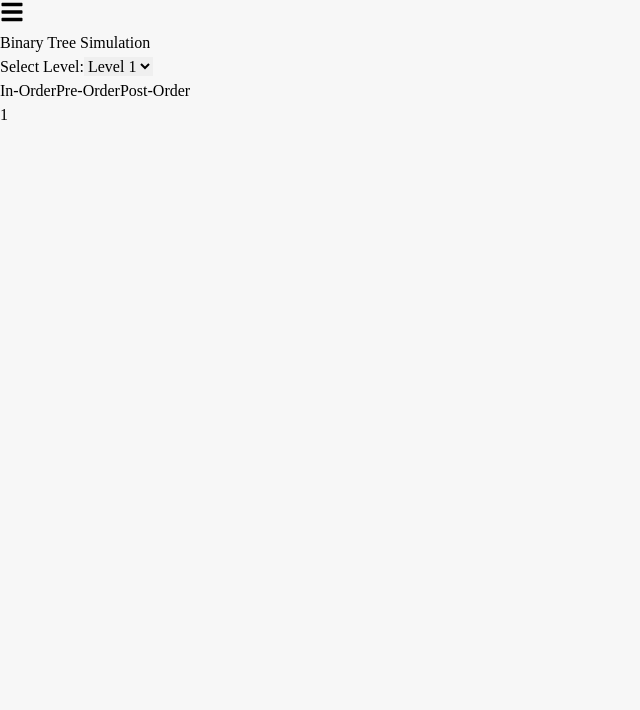
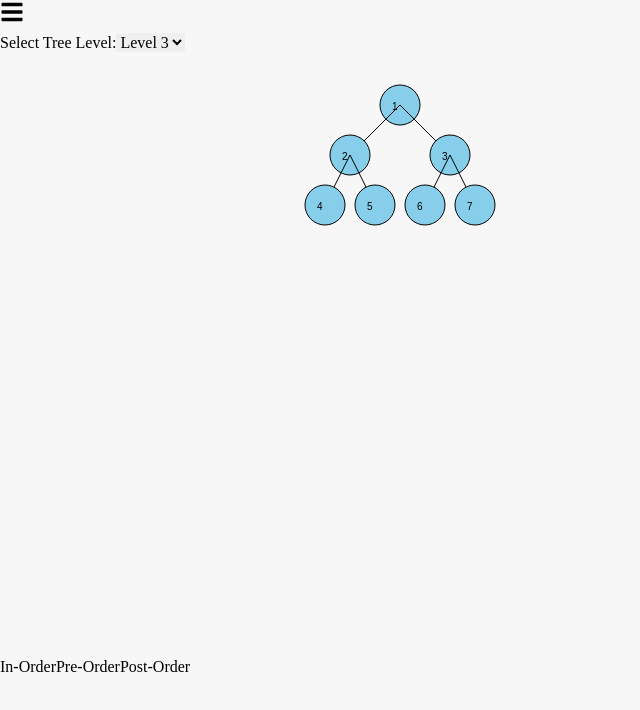
Before and after one commit to Ramenagii/DSA-7Cases-Study, a React (Vite) app: page /binary-tree in a window 1280 px wide. Shown: the top 710 px of the page, without its empty margins (0-640 px from the left). Built offline with nearby package versions, Linux system fonts and the light colour scheme; a web font is replaced by a local one.

Commit message:
Rename component to BinaryTreeWithCanvas and update title in index.html

```diff
--- a/index.html
+++ b/index.html
@@ -3,7 +3,7 @@
   <head>
     <meta charset="UTF-8" />
     <meta name="viewport" content="width=device-width, initial-scale=1.0" />
-    <title>DSA ni Shoti</title>
+    <title>Group GIGA</title>
     <!-- Favicon -->
     <link rel="icon" type="image/svg+xml" href="/vite.svg" />
     <!-- Google Font: Puppet Snowman -->
--- a/src/Components/BinaryTree.jsx
+++ b/src/Components/BinaryTree.jsx
@@ -1,12 +1,14 @@
-import React, { useState, useEffect } from "react";
-import { motion } from "framer-motion";
+import React, { useState, useEffect, useRef } from "react";
 
-const BinaryTree = () => {
-  const [level, setLevel] = useState(1);
+const BinaryTreeWithCanvas = () => {
+  const [level, setLevel] = useState(3); // Default level is 3
   const [traversal, setTraversal] = useState([]);
-  const [currentNode, setCurrentNode] = useState(null);
-  const [traversalOutput, setTraversalOutput] = useState([]);
+  const [currentNodeIndex, setCurrentNodeIndex] = useState(0);
 
+  const canvasRef = useRef(null);
+  const animationRef = useRef(null); // To hold the animation frame request ID
+
+  // Generate tree nodes based on the selected level
   const generateTree = (level) => {
     const nodes = [];
     const totalNodes = Math.pow(2, level) - 1;
@@ -18,6 +20,7 @@ const BinaryTree = () => {
 
   const tree = generateTree(level);
 
+  // Traversal functions
   const inOrderTraversal = (node, nodes) => {
     if (node >= nodes.length) return [];
     const left = inOrderTraversal(2 * node + 1, nodes);
@@ -55,125 +58,112 @@ const BinaryTree = () => {
         break;
     }
     setTraversal(order);
-    setTraversalOutput(order);
-    setCurrentNode(null);
+    setCurrentNodeIndex(0);
+  };
+
+  const drawTree = (ctx, currentNodeIndex) => {
+    ctx.clearRect(0, 0, ctx.canvas.width, ctx.canvas.height); // Clear the canvas before drawing
+
+    const nodes = generateTree(level);
+
+    const drawNode = (x, y, nodeValue) => {
+      ctx.beginPath();
+      ctx.arc(x, y, 20, 0, Math.PI * 2);
+      ctx.fillStyle = currentNodeIndex === nodeValue ? "yellow" : "skyblue";
+      ctx.fill();
+      ctx.stroke();
+      ctx.fillStyle = "black";
+      ctx.fillText(nodeValue, x - 8, y + 5);
+    };
+
+    const drawNodeRecursively = (nodeIndex, x, y, offset) => {
+      if (nodeIndex >= nodes.length) return;
+
+      const nodeValue = nodes[nodeIndex];
+
+      // Draw the current node
+      drawNode(x, y, nodeValue);
+
+      // Recursively draw left and right children with branches
+      const leftChildIndex = 2 * nodeIndex + 1;
+      const rightChildIndex = 2 * nodeIndex + 2;
+      const newOffset = offset / 2;
+
+      // Left branch
+      if (leftChildIndex < nodes.length) {
+        ctx.beginPath();
+        ctx.moveTo(x, y);  // Move from the current node
+        ctx.lineTo(x - newOffset, y + 50); // Line to the left child
+        ctx.stroke();
+        drawNodeRecursively(leftChildIndex, x - newOffset, y + 50, newOffset);
+      }
+
+      // Right branch
+      if (rightChildIndex < nodes.length) {
+        ctx.beginPath();
+        ctx.moveTo(x, y);  // Move from the current node
+        ctx.lineTo(x + newOffset, y + 50); // Line to the right child
+        ctx.stroke();
+        drawNodeRecursively(rightChildIndex, x + newOffset, y + 50, newOffset);
+      }
+    };
+
+    // Initial drawing of the tree
+    drawNodeRecursively(0, ctx.canvas.width / 2, 50, 100);
   };
 
   useEffect(() => {
-    if (traversal.length > 0) {
-      const interval = setInterval(() => {
-        setCurrentNode((prev) => {
-          const nextIndex = traversal.indexOf(prev) + 1;
+    const canvas = canvasRef.current;
+    const ctx = canvas.getContext("2d");
+
+    // Draw tree on initial load
+    drawTree(ctx, currentNodeIndex);
+
+    const animateTraversal = () => {
+      if (currentNodeIndex < traversal.length) {
+        setCurrentNodeIndex((prevIndex) => {
+          const nextIndex = prevIndex + 1;
           if (nextIndex < traversal.length) {
-            return traversal[nextIndex];
+            return nextIndex;
           } else {
-            clearInterval(interval);
-            return null;
+            cancelAnimationFrame(animationRef.current); // Stop the animation when done
+            return prevIndex;
           }
         });
-      }, 1000);
-      return () => clearInterval(interval);
+        drawTree(ctx, currentNodeIndex); // Redraw tree with updated node highlight
+        animationRef.current = requestAnimationFrame(animateTraversal); // Continue animation
+      }
+    };
+
+    if (traversal.length > 0) {
+      animationRef.current = requestAnimationFrame(animateTraversal); // Start animation
     }
-  }, [traversal]);
+
+    return () => cancelAnimationFrame(animationRef.current); // Cleanup animation on unmount
+  }, [traversal, currentNodeIndex]);
 
   return (
-    <div className="flex flex-col items-center justify-center h-screen bg-white text-black">
-      <h1 className="text-3xl font-bold mb-4">Binary Tree Simulation</h1>
-      <div className="mb-4">
-        <label className="mr-2">Select Level:</label>
+    <div>
+      <div>
+        <label htmlFor="level-select">Select Tree Level:</label>
         <select
+          id="level-select"
           value={level}
           onChange={(e) => setLevel(Number(e.target.value))}
-          className="px-4 py-2 rounded-md border border-gray-600 bg-gray-800 text-white"
         >
           {[...Array(5)].map((_, i) => (
             <option key={i + 1} value={i + 1}>{`Level ${i + 1}`}</option>
           ))}
         </select>
       </div>
-      <div className="mb-4">
-        <motion.button
-          whileHover={{ scale: 1.1 }}
-          whileTap={{ scale: 0.9 }}
-          onClick={() => startTraversal("inOrder")}
-          className="px-4 py-2 m-2 rounded-md border border-gray-600 bg-gray-800 text-white"
-        >
-          In-Order
-        </motion.button>
-        <motion.button
-          whileHover={{ scale: 1.1 }}
-          whileTap={{ scale: 0.9 }}
-          onClick={() => startTraversal("preOrder")}
-          className="px-4 py-2 m-2 rounded-md border border-gray-600 bg-gray-800 text-white"
-        >
-          Pre-Order
-        </motion.button>
-        <motion.button
-          whileHover={{ scale: 1.1 }}
-          whileTap={{ scale: 0.9 }}
-          onClick={() => startTraversal("postOrder")}
-          className="px-4 py-2 m-2 rounded-md border border-gray-600 bg-gray-800 text-white"
-        >
-          Post-Order
-        </motion.button>
+      <canvas ref={canvasRef} width={800} height={600}></canvas>
+      <div>
+        <button onClick={() => startTraversal("inOrder")}>In-Order</button>
+        <button onClick={() => startTraversal("preOrder")}>Pre-Order</button>
+        <button onClick={() => startTraversal("postOrder")}>Post-Order</button>
       </div>
-      <div className="flex flex-col items-center">
-        {Array.from({ length: level }).map((_, lvl) => (
-          <div key={lvl} className="flex justify-center items-center mb-6 relative">
-            {tree.slice(Math.pow(2, lvl) - 1, Math.pow(2, lvl + 1) - 1).map((node, index) => (
-              <div key={node} className="relative mx-4">
-                {lvl > 0 && (
-                  <>
-                    <motion.div
-                      className="absolute border-t-2 border-gray-400"
-                      style={{
-                        width: "50%",
-                        top: -20,
-                        left: index % 2 === 0 ? "50%" : "-50%",
-                        transform: index % 2 === 0 ? "translateX(-100%)" : "translateX(0)",
-                      }}
-                      initial={{ opacity: 0 }}
-                      animate={{ opacity: 1 }}
-                      transition={{ duration: 0.3 }}
-                    />
-                    <motion.div
-                      className="absolute border-l-2 border-gray-400"
-                      style={{
-                        height: 20,
-                        top: -20,
-                        left: "50%",
-                        transform: "translateX(-50%)",
-                      }}
-                      initial={{ opacity: 0 }}
-                      animate={{ opacity: 1 }}
-                      transition={{ duration: 0.3 }}
-                    />
-                  </>
-                )}
-                <motion.div
-                  className={`w-12 h-12 flex items-center justify-center border-2 ${
-                    currentNode === node ? "bg-yellow-500" : "bg-white"
-                  } text-gray-800 rounded-full shadow-lg`}
-                  initial={{ opacity: 0, scale: 0.8 }}
-                  animate={{ opacity: 1, scale: 1 }}
-                  exit={{ opacity: 0, scale: 0.8 }}
-                  transition={{ duration: 0.3 }}
-                >
-                  {node}
-                </motion.div>
-              </div>
-            ))}
-          </div>
-        ))}
-      </div>
-      {traversalOutput.length > 0 && (
-        <div className="mt-4">
-          <h2 className="text-xl font-bold">Traversal Output:</h2>
-          <p>{traversalOutput.join(", ")}</p>
-        </div>
-      )}
     </div>
   );
 };
 
-export default BinaryTree;
+export default BinaryTreeWithCanvas;
```
